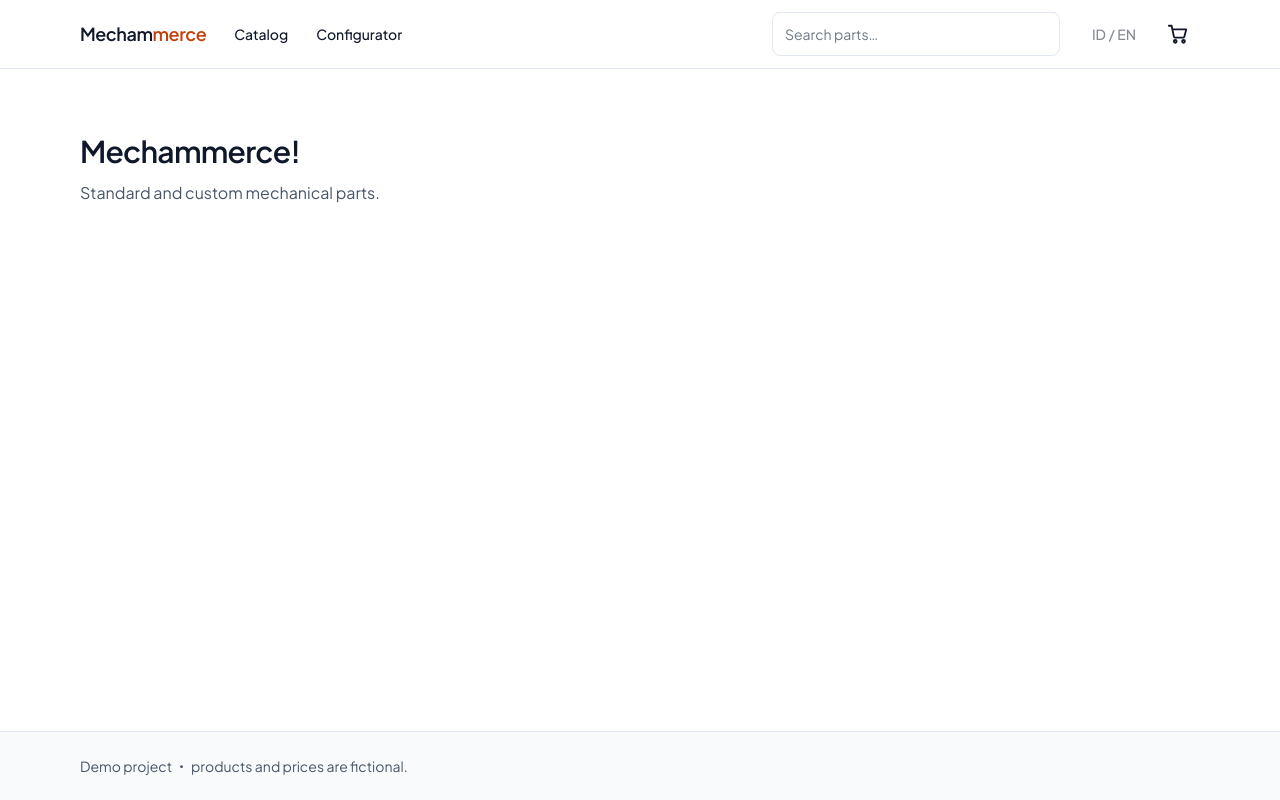
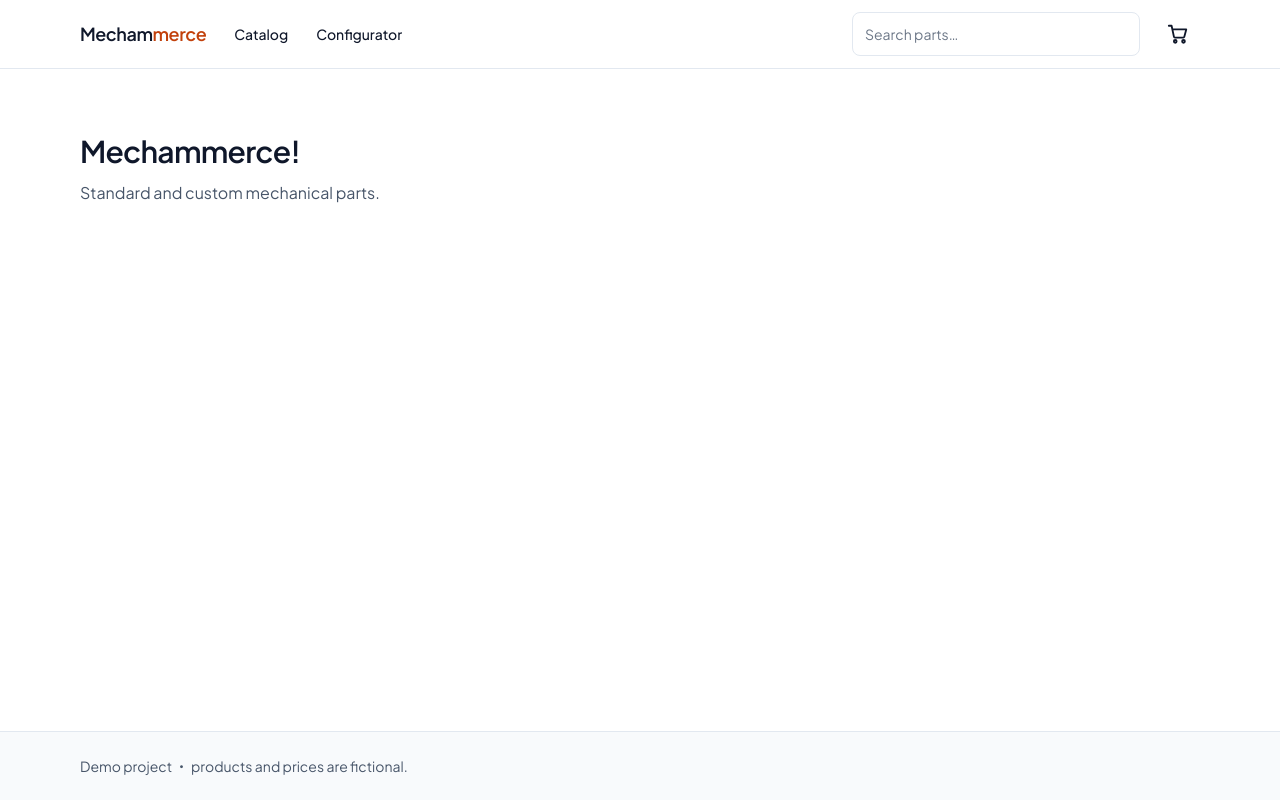
Before and after one commit to RafifRBA/mechammerce, a Next.js app: page / in a window 1280 px wide. Built offline with nearby package versions, Linux system fonts and the light colour scheme.

Commit message:
refactor: change header

```diff
--- a/src/components/layout/Header.tsx
+++ b/src/components/layout/Header.tsx
@@ -1,5 +1,4 @@
 import Link from 'next/link'
-import { Button } from '@/components/ui/Button'
 
 const navLinkClasses =
   'inline-flex min-h-11 items-center rounded-md px-3 text-sm font-medium text-text hover:bg-surface-2'
@@ -45,9 +44,6 @@ export function Header() {
         </form>
 
         <div className="order-2 ml-auto flex items-center gap-1 md:order-4 md:ml-0">
-          <Button variant="ghost" disabled aria-label="Language">
-            ID / EN
-          </Button>
           <Link
             href="/cart"
             aria-label="Cart"
```
